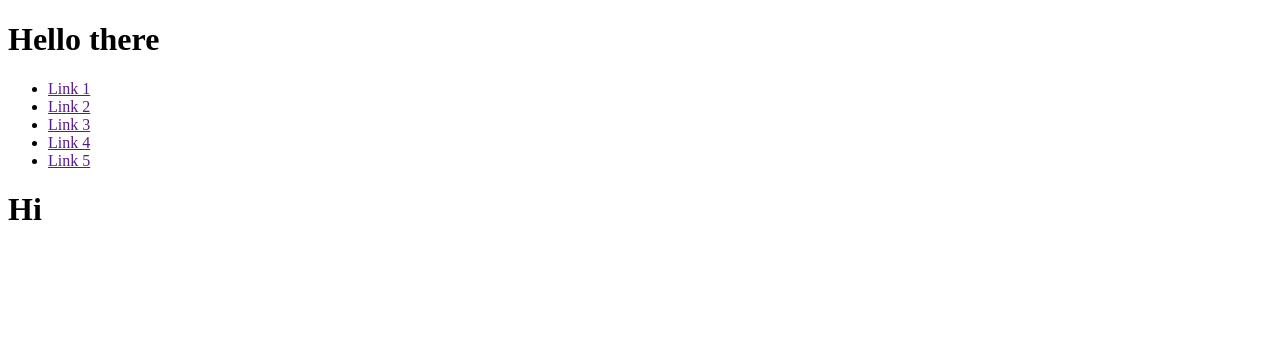
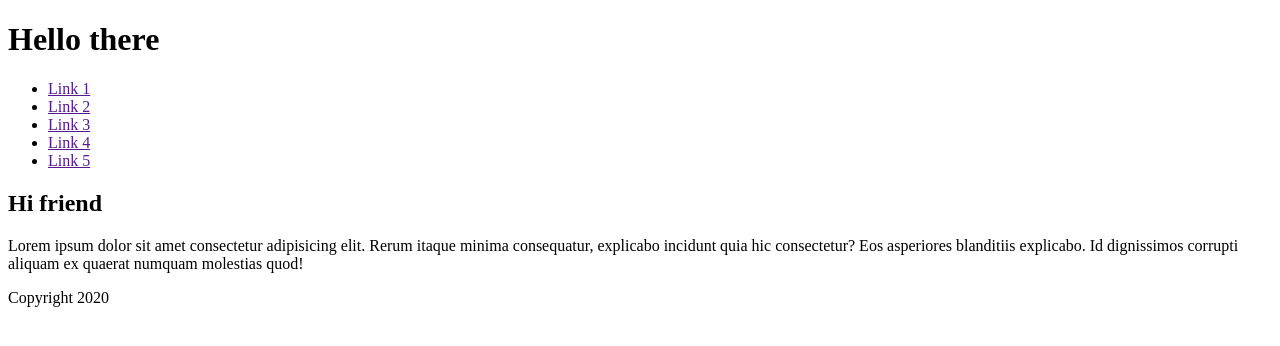
Before and after one commit to jeremyjo/Jeremy, a plain HTML site: page index.html in a window 1280 px wide. Drawn offline with Linux system fonts and the light colour scheme.

Commit message:
started styleing the site, added new content

```diff
--- /dev/null
+++ b/css/base.css
@@ -0,0 +1,4 @@
+body {
+    background-color: #333;
+    color: #fff;
+}
--- a/index.html
+++ b/index.html
@@ -19,9 +19,10 @@
             </ul>
         </nav>
     </header>
-
-    <main>
-        <h1>Hi</h1>
+    <main id="center">
+        <h2>Hi friend</h2>
+        <p>Lorem ipsum dolor sit amet consectetur adipisicing elit. Rerum itaque minima consequatur, explicabo incidunt quia hic consectetur? Eos asperiores blanditiis explicabo. Id dignissimos corrupti aliquam ex quaerat numquam molestias quod!</p>
     </main>
+    <footer>Copyright 2020</footer>
 </body>
 </html>
```
